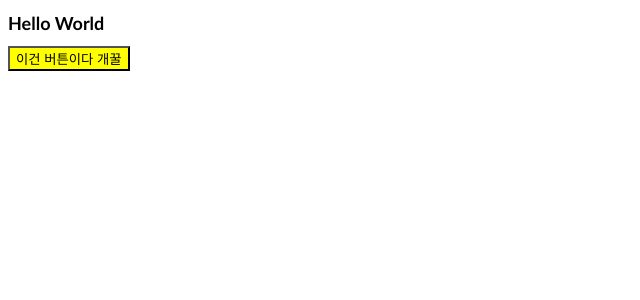
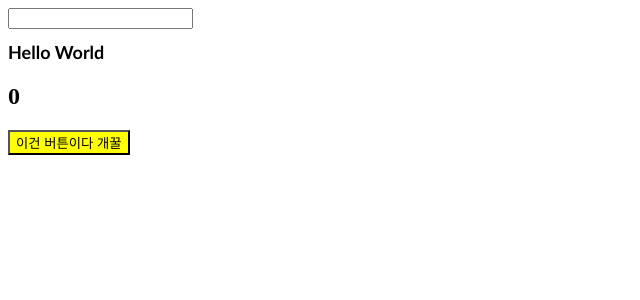
Before and after one commit to custardcream98/React.js-study, a React (Create React App) app: page / in a window 1280 px wide. Shown: the top 300 px of the page, without its empty margins (0-640 px from the left). Built offline with nearby package versions, Linux system fonts and the light colour scheme.

Commit message:
useEffect과 자잘한 JS 지식 습득

```diff
--- a/src/App.js
+++ b/src/App.js
@@ -1,12 +1,39 @@
 import './Button'
 import Button from './Button';
 import styles from './App.module.css'
+import { useState, useEffect } from 'react';
 
 function App() {
+    const [counter, setCounter] = useState(0);
+    const [keyword, setKeyword] = useState("");
+
+    const onKeywordChange = (event) => setKeyword(event.target.value);
+    const onBtnClick = () => setCounter((current) => current + 1);
+
+    console.log("매번 렌더링 될 때마다 실행");
+
+    useEffect(() => {
+        console.log("처음 렌더링 될 때 한번만 실행");
+    }, []);
+
+    useEffect(() => {
+        if (counter !== 0) {
+            console.log("counter 눌렸을 때 실행");
+        }
+    }, [counter]);
+
+    useEffect(() => {
+        if (keyword !== "") {
+            console.log("keyword 입력 됐을 때 실행");
+        }
+    }, [keyword]);
+
     return (
         <div>
+            <input type="text" value={keyword} onChange={onKeywordChange}></input>
             <h1 className={styles.title}>Hello World</h1>
-            <Button text='이건 버튼이다 개꿀' />
+            <h2>{counter}</h2>
+            <Button text='이건 버튼이다 개꿀' onClick={onBtnClick} />
         </div>
     );
 }
--- a/src/Button.js
+++ b/src/Button.js
@@ -1,12 +1,13 @@
 import PropTypes from "prop-types";
 import styles from "./Button.module.css";
 
-function Button({ text }) {
-    return <button className={styles.btn}>{text}</button>;
+function Button({ text, onClick }) {
+    return <button className={styles.btn} onClick={onClick}>{text}</button>;
 }
 
 Button.propTypes = {
-    text: PropTypes.string.isRequired
+    text: PropTypes.string.isRequired,
+    onClick: PropTypes.func.isRequired
 }
 
 export default Button;
--- a/src/index.js
+++ b/src/index.js
@@ -4,7 +4,5 @@ import App from './App';
 
 const root = ReactDOM.createRoot(document.getElementById('root'));
 root.render(
-    <React.StrictMode>
-        <App />
-    </React.StrictMode>
+    <App />
 );
```
Also changed, not shown: 1 other file (tests, documents, lock files or other folders).
